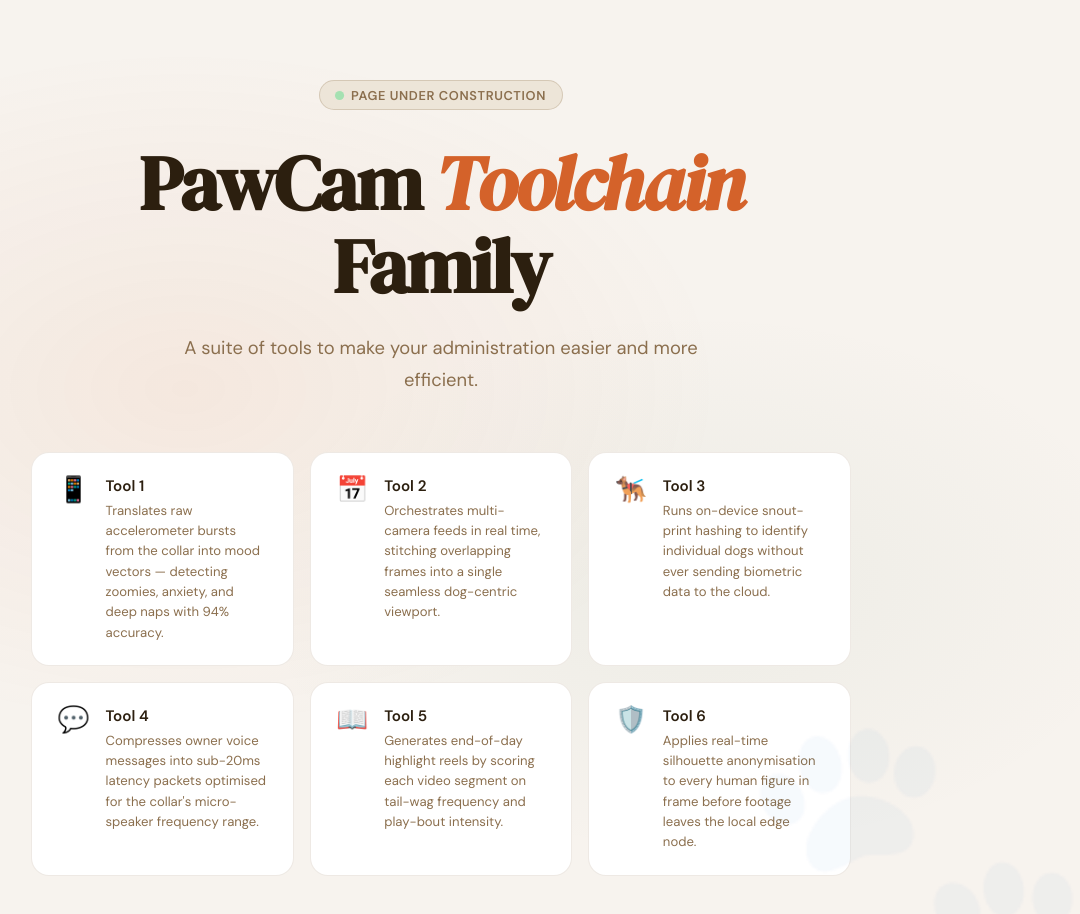
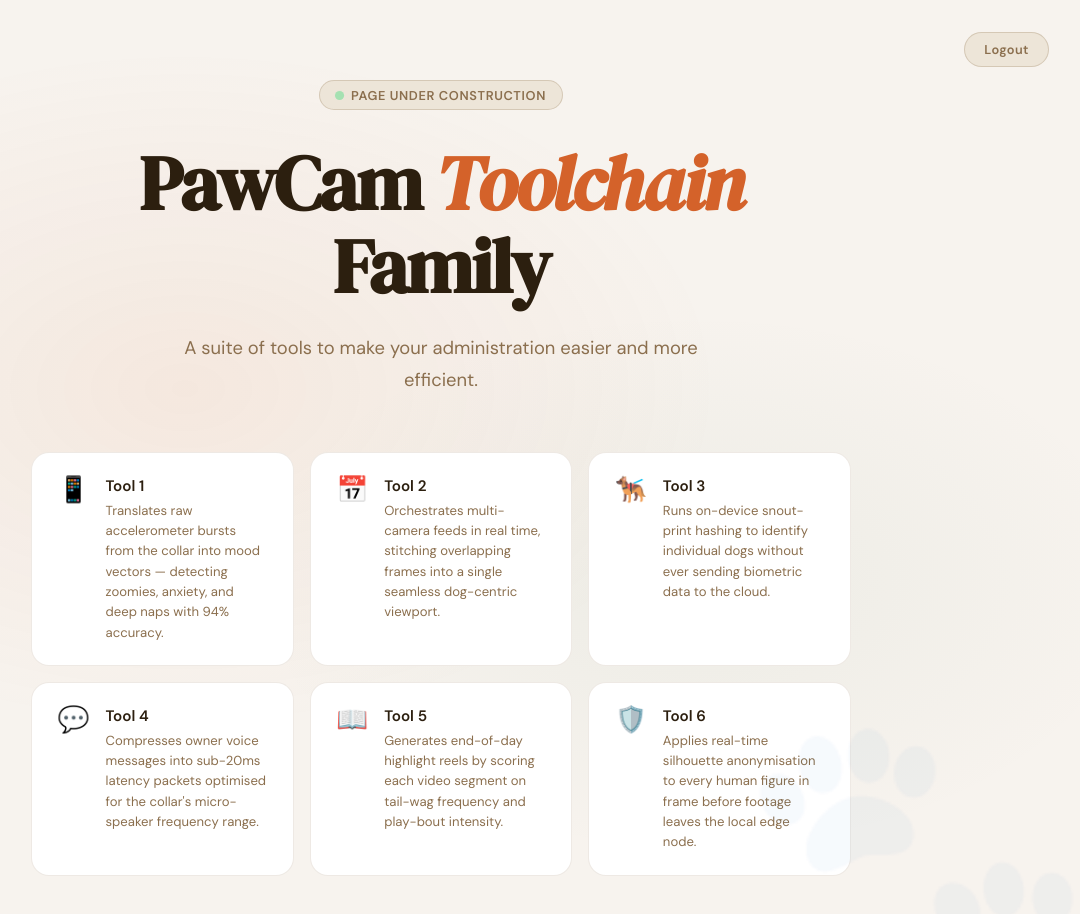
Before and after one commit to BFH-JTF/PawCam, a website built with Vite: page toolchain.html in a window 1280 px wide. Shown: the whole page, without its empty margins (199-1279 px from the left). Built offline with nearby package versions, Linux system fonts and the light colour scheme; sample sign-in values are in the browser's storage; what docpouch-client would draw is missing.

Commit message:
Added logout button

```diff
--- a/toolchain.css
+++ b/toolchain.css
@@ -57,6 +57,28 @@ main::after {
     right: -1rem;
     pointer-events: none;
     line-height: 1;
+}
+
+.logout-btn {
+    position: absolute;
+    top: 2rem;
+    right: 2rem;
+    background: var(--warm);
+    border: 1px solid rgba(139,111,78,.25);
+    color: var(--brown);
+    padding: .5rem 1.2rem;
+    border-radius: 50px;
+    font-size: .8rem;
+    font-weight: 600;
+    cursor: pointer;
+    transition: all .22s;
+    font-family: 'DM Sans', sans-serif;
+    letter-spacing: .03em;
+}
+.logout-btn:hover {
+    background: var(--accent);
+    color: #fff;
+    border-color: var(--accent);
 }
 
 .badge {
--- a/toolchain.js
+++ b/toolchain.js
@@ -10,3 +10,14 @@ const users = await client.listUsers();
 if (users.length === 0)
     window.location.replace(ROOTPATH)
 document.body.style.display = ''; // show page
+
+const logoutBtn = document.createElement('button');
+logoutBtn.className = 'logout-btn';
+logoutBtn.textContent = 'Logout';
+logoutBtn.addEventListener('click', logout);
+document.querySelector('main').prepend(logoutBtn);
+
+function logout() {
+    localStorage.removeItem("authToken");
+    window.location.href = "index.html";
+}
```
